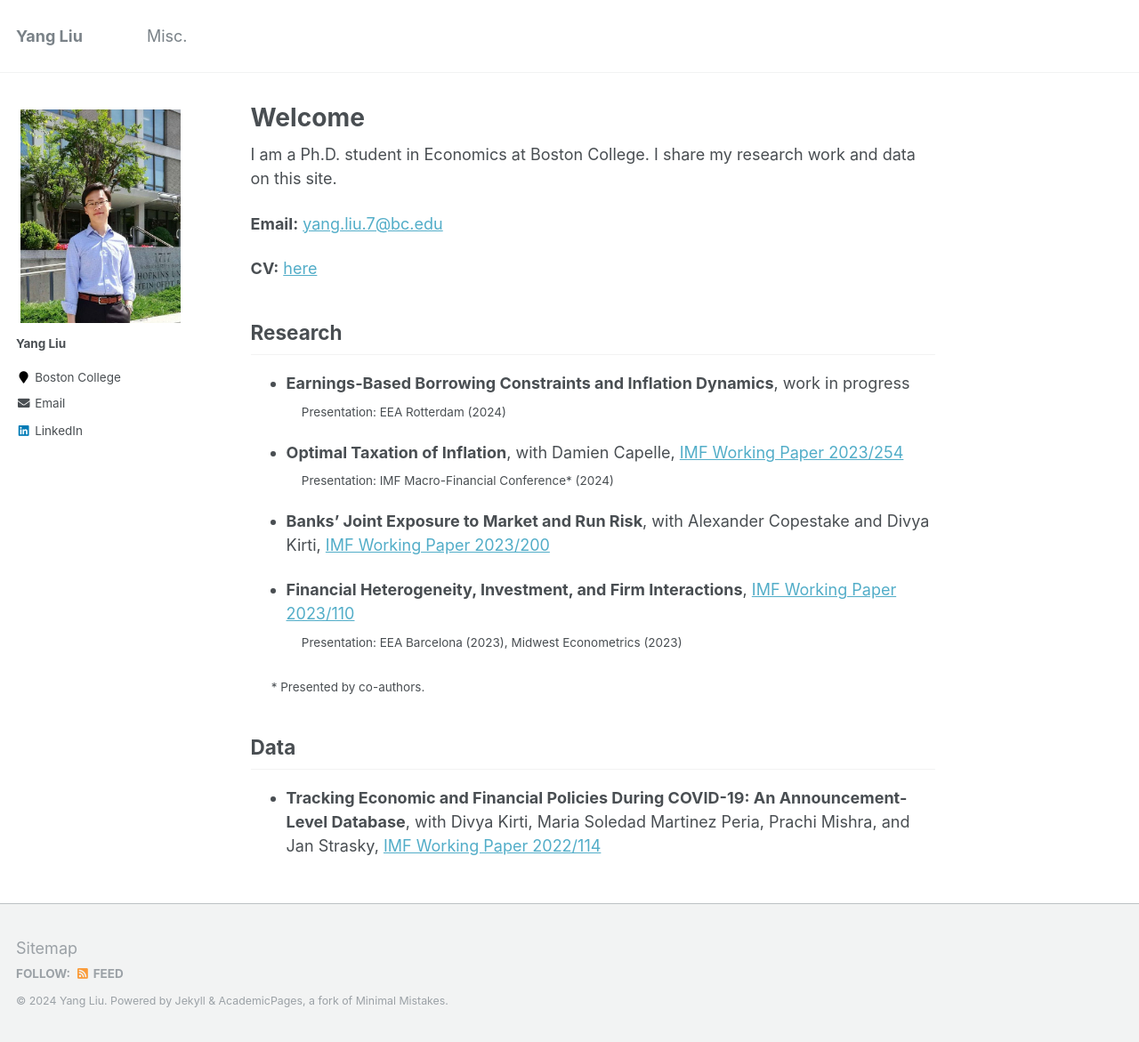
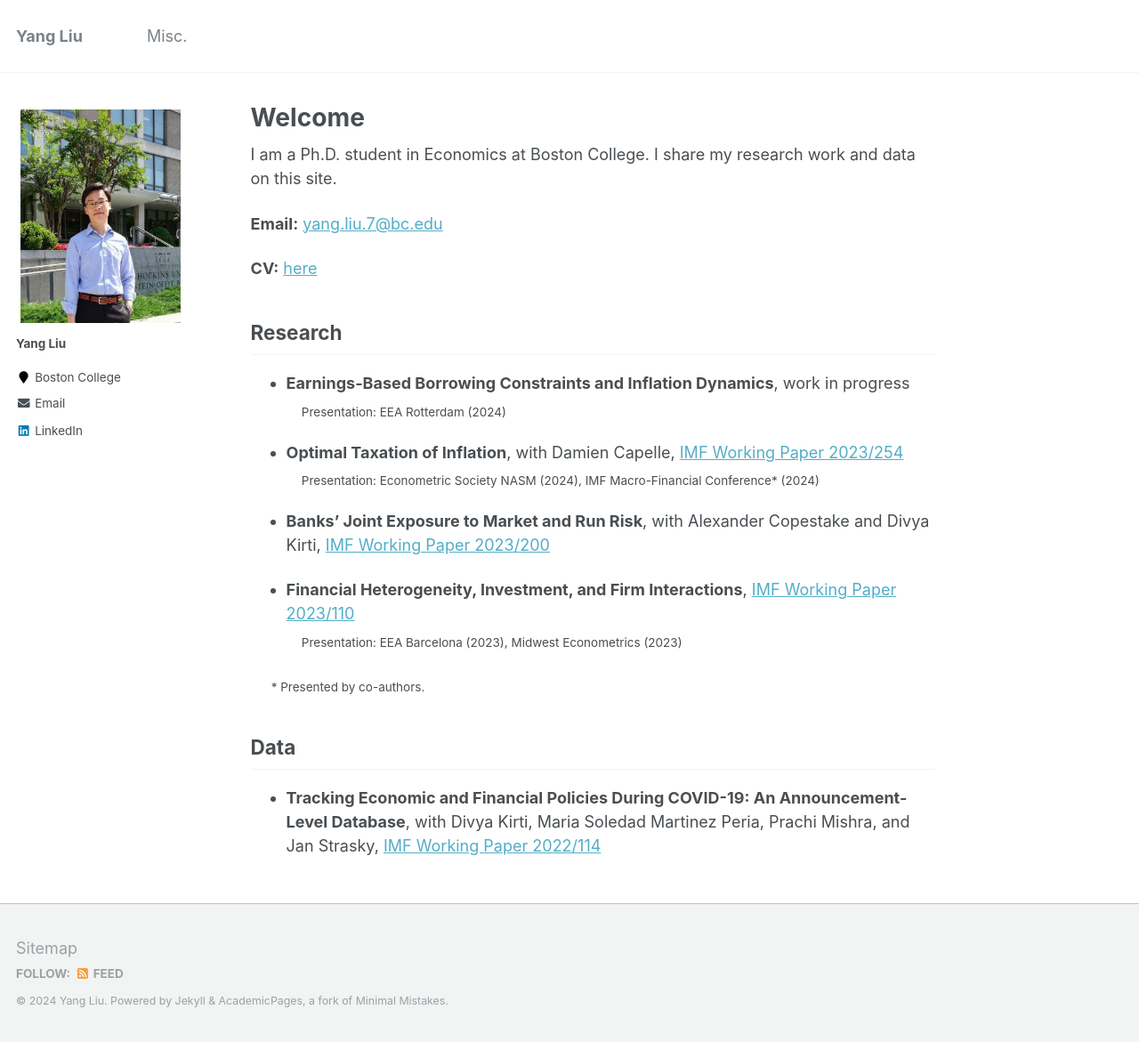
Before and after one commit to yangliu-95/yangliu-95.github.io, a Jekyll site: the page built from _pages/home.md, in a window 1280 px wide and 1171 px high. Shown: the whole window at 89% size. Built offline with Jekyll 4.4.1, drawn with Linux system fonts in a browser that asks for light colours.

Commit message:
Update home.md

```diff
--- a/_pages/home.md
+++ b/_pages/home.md
@@ -20,7 +20,7 @@ I am a Ph.D. student in Economics at Boston College. I share my research work an
 <sub> &emsp;  Presentation: EEA Rotterdam (2024) <sub>
 
 * **Optimal Taxation of Inflation**, with Damien Capelle,  [IMF Working Paper 2023/254](https://www.imf.org/en/Publications/WP/Issues/2023/12/08/Optimal-Taxation-of-Inflation-542215)  <br>
-<sub> &emsp;  Presentation: IMF Macro-Financial Conference* (2024) <sub>
+<sub> &emsp;  Presentation: Econometric Society NASM (2024), IMF Macro-Financial Conference* (2024) <sub>
 
 * **Banks’ Joint Exposure to Market and Run Risk**, with Alexander Copestake and Divya Kirti,  [IMF Working Paper 2023/200](https://www.imf.org/en/Publications/WP/Issues/2023/09/23/Banks-Joint-Exposure-to-Market-and-Run-Risk-539390)
 
```
